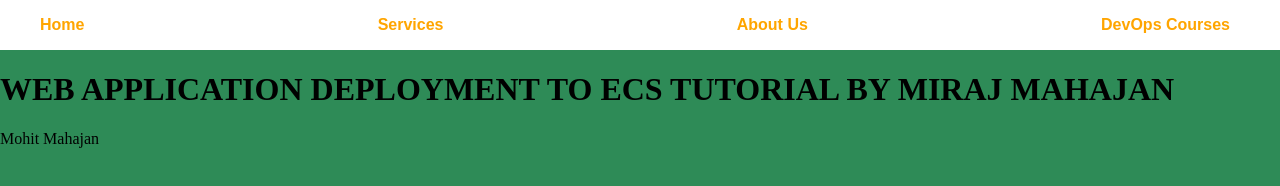
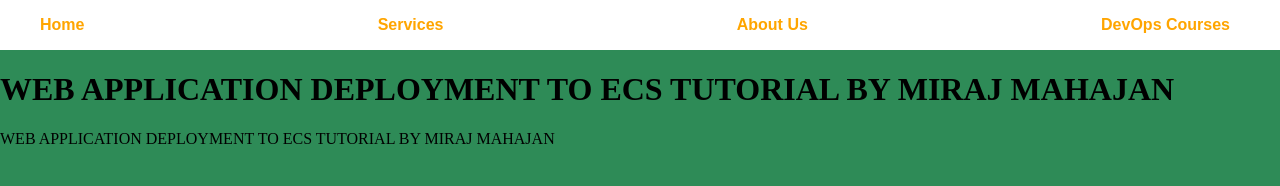
Before and after one commit to Miraj1727/Template_CICD, a plain HTML site: page index.html in a window 1280 px wide. Drawn offline with Linux system fonts and the light colour scheme.

Commit message:
final commit

```diff
--- a/index.html
+++ b/index.html
@@ -43,6 +43,6 @@
       <button>DevOps Courses</button>
     </div>
     <h1>WEB APPLICATION DEPLOYMENT TO ECS TUTORIAL BY MIRAJ MAHAJAN</h1>
-    <p>Mohit Mahajan</p>
+    <p>WEB APPLICATION DEPLOYMENT TO ECS TUTORIAL BY MIRAJ MAHAJAN</p>
   </body>
 </html>
```
